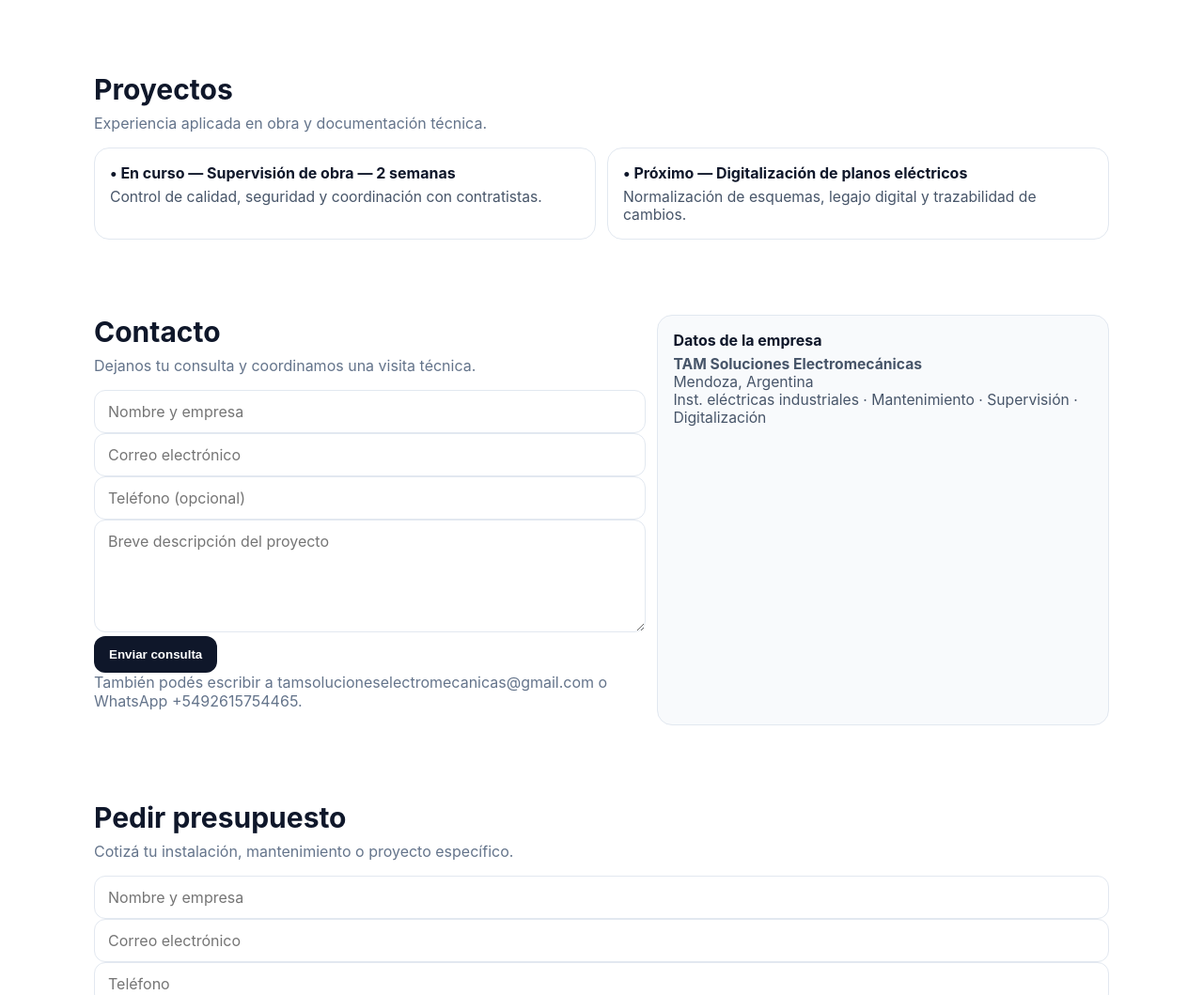
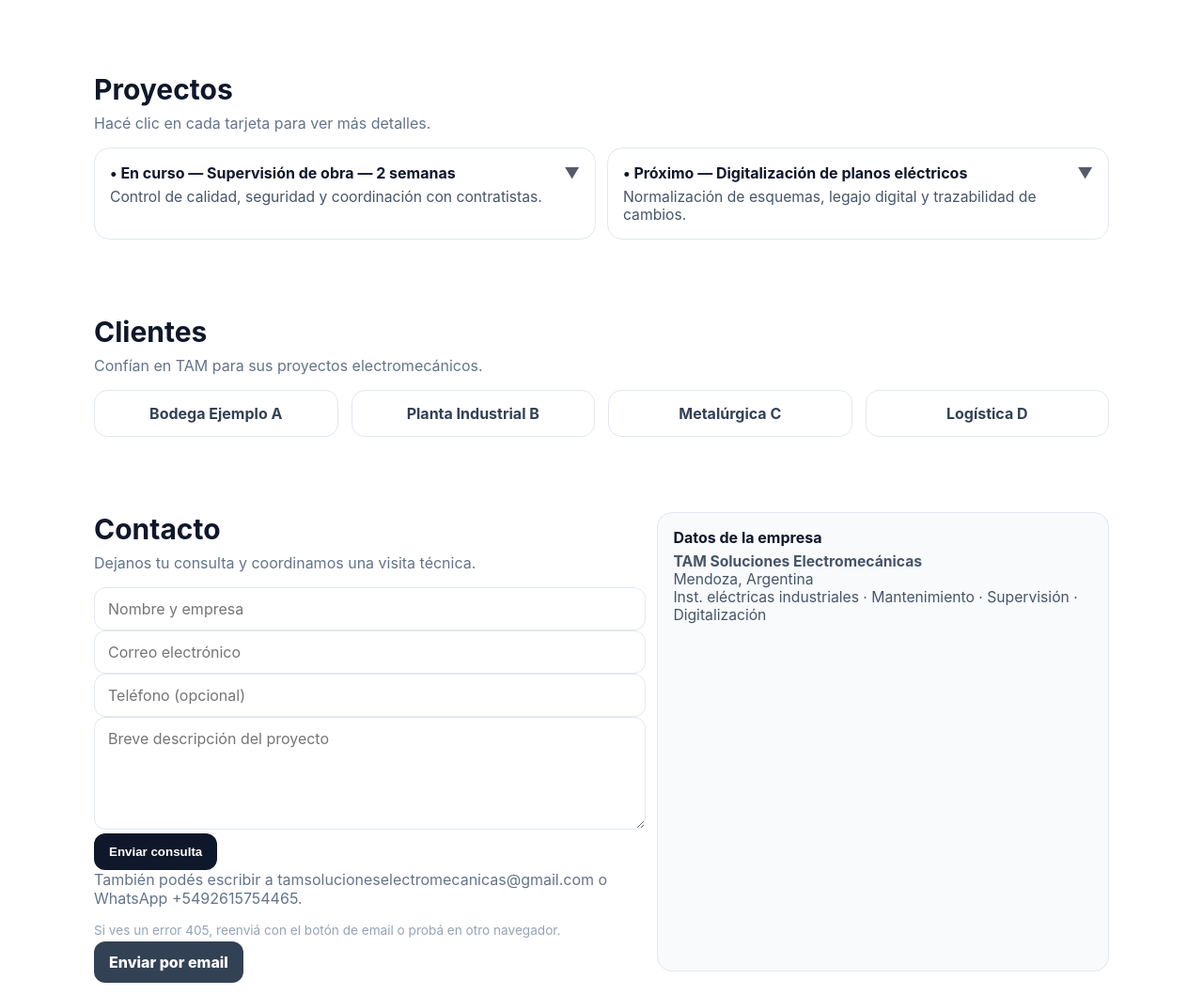
Before and after one commit to worframio/tam-soluciones, a plain HTML site: page index.html in a window 1280 px wide. Shown: the part 782-1841 px from the top of the page at 94% size. Drawn offline with Linux system fonts and the light colour scheme.

Commit message:
Add files via upload

```diff
--- a/index.html
+++ b/index.html
@@ -37,7 +37,8 @@
     h1{font-size:clamp(26px,6vw,44px);line-height:1.08;margin:0 0 10px}
     .lead{font-size:clamp(15px,3.5vw,18px);color:#475569;margin:0 0 16px}
     .hero-card{background:var(--card);border:1px solid var(--ring);border-radius:16px;padding:16px;display:grid;grid-template-columns:1fr 1fr;gap:12px}
-    .card{background:#fff;border:1px solid var(--ring);border-radius:16px;padding:16px}
+    .card{background:#fff;border:1px solid var(--ring);border-radius:16px;padding:16px;transition:box-shadow .2s ease, transform .2s ease;}
+    .card:hover{box-shadow:0 6px 20px rgba(2, 6, 23, 0.08); transform: translateY(-1px);}
     .stamp{display:inline-flex;align-items:center;gap:8px;font-weight:700;color:#065f46;background:#ecfdf5;border:1px solid #d1fae5;padding:6px 10px;border-radius:999px;margin-bottom:8px}
     .section-title{font-size:clamp(20px,4.8vw,30px);margin:0 0 8px}
     .section-sub{color:var(--muted);margin:0 0 16px}
@@ -48,12 +49,22 @@
     .contact{display:grid;grid-template-columns:1.1fr .9fr;gap:12px}
     input,textarea{width:100%;padding:12px 14px;border:1px solid var(--ring);border-radius:12px;font:inherit}
     textarea{min-height:120px}
-    .btn{background:#0f172a;color:#fff;padding:12px 16px;border:none;border-radius:12px;font-weight:800}
+    .btn{background:#0f172a;color:#fff;padding:12px 16px;border:none;border-radius:12px;font-weight:800;cursor:pointer}
     footer{border-top:1px solid var(--ring);padding:24px 0;color:#64748b;font-size:.92rem}
     #topBtn{position: fixed; right: 16px; bottom: 16px; width: 44px; height: 44px; border: none; border-radius: 999px; background: #0f172a; color: #fff; font-size: 20px; font-weight: 700; box-shadow: 0 6px 24px rgba(0,0,0,.15); cursor: pointer; opacity: 0; pointer-events: none; transition: opacity .2s ease;}
     #topBtn:hover{ filter: brightness(0.95); }
-    @media (max-width:960px){ .hero-wrap{grid-template-columns:1fr} .hero-card{grid-template-columns:1fr} .grid3{grid-template-columns:1fr 1fr} .grid2{grid-template-columns:1fr} .contact{grid-template-columns:1fr} .nav a{padding:6px 8px} }
-    @media (max-width:560px){ .grid3{grid-template-columns:1fr} .nav{height:66px} .cta{padding:9px 12px} :root{--headerH:66px} }
+    /* Expandable project card */
+    .proj{cursor:pointer; position:relative}
+    .proj .more{max-height:0; overflow:hidden; transition:max-height .25s ease}
+    .proj.open .more{max-height:240px}
+    .proj h3{display:flex; align-items:center; justify-content:space-between}
+    .chev{transition:transform .2s ease; opacity:.7; margin-left:8px}
+    .proj.open .chev{transform:rotate(180deg)}
+    /* Clients grid */
+    .clients{display:grid; grid-template-columns:repeat(4,minmax(0,1fr)); gap:14px}
+    .client{border:1px solid var(--ring); border-radius:14px; padding:14px; background:#fff; text-align:center; color:#334155; font-weight:700}
+    @media (max-width:960px){ .hero-wrap{grid-template-columns:1fr} .hero-card{grid-template-columns:1fr} .grid3{grid-template-columns:1fr 1fr} .grid2{grid-template-columns:1fr} .contact{grid-template-columns:1fr} .nav a{padding:6px 8px} .clients{grid-template-columns:repeat(2,minmax(0,1fr))} }
+    @media (max-width:560px){ .grid3{grid-template-columns:1fr} .nav{height:66px} .cta{padding:9px 12px} :root{--headerH:66px} .clients{grid-template-columns:1fr} }
   </style>
 </head>
 <body>
@@ -74,7 +85,7 @@
               <rect x="11" y="45" width="8" height="4" rx="1.5" transform="rotate(45 15 47)"/>
             </g>
             <circle cx="32" cy="32" r="12" fill="#ffffff"/>
-            <path d="M37 10 L23 34 H31 L26 54 L45 28 L35 Z" fill="#ff7a00"/>
+            <path d="M37 10 L23 34 H31 L26 54 L45 28 L35 28 Z" fill="#ff7a00"/>
           </svg>
           <div class="t"><strong>TAM</strong><span>Soluciones Electromecánicas</span></div>
         </a>
@@ -82,6 +93,7 @@
       <nav>
         <a href="#servicios">Servicios</a>
         <a href="#proyectos">Proyectos</a>
+        <a href="#clientes">Clientes</a>
         <a href="#contacto">Contacto</a>
         <a class="cta" href="#presupuesto">Pedir presupuesto</a>
       </nav>
@@ -123,8 +135,21 @@
   <section id="proyectos">
     <div class="container">
       <h2 class="section-title">Proyectos</h2>
-      <p class="section-sub">Experiencia aplicada en obra y documentación técnica.</p>
+      <p class="section-sub">Hacé clic en cada tarjeta para ver más detalles.</p>
       <div id="proyectos-grid" class="grid2"></div>
+    </div>
+  </section>
+
+  <section id="clientes">
+    <div class="container">
+      <h2 class="section-title">Clientes</h2>
+      <p class="section-sub">Confían en TAM para sus proyectos electromecánicos.</p>
+      <div class="clients" id="clients-grid">
+        <div class="client">Bodega Ejemplo A</div>
+        <div class="client">Planta Industrial B</div>
+        <div class="client">Metalúrgica C</div>
+        <div class="client">Logística D</div>
+      </div>
     </div>
   </section>
 
@@ -133,6 +158,7 @@
       <div>
         <h2 class="section-title">Contacto</h2>
         <p class="section-sub">Dejanos tu consulta y coordinamos una visita técnica.</p>
+        <!-- FormSubmit -->
         <form action="https://formsubmit.co/tamsolucioneselectromecanicas@gmail.com" method="POST">
           <input type="hidden" name="_subject" value="Nueva consulta — Sitio TAM">
           <input type="hidden" name="_next" value="https://worframio.github.io/tam-soluciones/gracias.html">
@@ -145,6 +171,8 @@
           <textarea name="detalle" placeholder="Breve descripción del proyecto" required></textarea>
           <button class="btn" type="submit">Enviar consulta</button>
           <p class="section-sub">También podés escribir a <a href="mailto:tamsolucioneselectromecanicas@gmail.com">tamsolucioneselectromecanicas@gmail.com</a> o WhatsApp <a href="https://wa.me/5492615754465" target="_blank" rel="noopener">+5492615754465</a>.</p>
+          <p class="section-sub" style="font-size:.85rem;color:#94a3b8">Si ves un error 405, reenviá con el botón de email o probá en otro navegador.</p>
+          <div style="margin-top:8px"><a class="btn" style="background:#334155" href="mailto:tamsolucioneselectromecanicas@gmail.com?subject=Consulta%20desde%20la%20web%20TAM">Enviar por email</a></div>
         </form>
       </div>
       <div class="card" style="background:var(--card)">
@@ -171,6 +199,7 @@
         <input name="servicio" placeholder="Servicio (instalación/mantenimiento/otro)" />
         <textarea name="detalle" placeholder="Descripción técnica (potencias, tableros, planos)"></textarea>
         <button class="btn" type="submit">Solicitar presupuesto</button>
+        <div style="margin-top:8px"><a class="btn" style="background:#334155" href="mailto:tamsolucioneselectromecanicas@gmail.com?subject=Presupuesto%20desde%20la%20web%20TAM">Enviar por email</a></div>
       </form>
     </div>
   </section>
@@ -192,15 +221,23 @@
       topBtn.style.pointerEvents = window.scrollY > 400 ? 'auto' : 'none';
     });
     topBtn.addEventListener('click', () => window.scrollTo({ top: 0, behavior: 'smooth' }));
+
+    // Render proyectos (expandibles)
     fetch('projects.json', {cache: 'no-store'})
       .then(r => r.json())
       .then(items => {
         const grid = document.getElementById('proyectos-grid');
-        items.forEach(p => {
+        items.forEach((p, idx) => {
           const el = document.createElement('article');
-          el.className = 'card';
-          el.innerHTML = `<h3>${p.estado ? '• ' + p.estado + ' — ' : ''}${p.titulo}</h3>
-                          <p>${p.descripcion}</p>`;
+          el.className = 'card proj';
+          el.innerHTML = `
+            <h3>${p.estado ? '• ' + p.estado + ' — ' : ''}${p.titulo}
+              <span class="chev">▼</span>
+            </h3>
+            <p>${p.descripcion}</p>
+            <div class="more">${p.detalles ? p.detalles : ''}</div>
+          `;
+          el.addEventListener('click', () => el.classList.toggle('open'));
           grid.appendChild(el);
         });
       })
--- a/projects.json
+++ b/projects.json
@@ -2,11 +2,13 @@
   {
     "estado": "En curso",
     "titulo": "Supervisión de obra — 2 semanas",
-    "descripcion": "Control de calidad, seguridad y coordinación con contratistas."
+    "descripcion": "Control de calidad, seguridad y coordinación con contratistas.",
+    "detalles": "<ul><li>Coordinación diaria con contratistas</li><li>Checklist de seguridad</li><li>Informe de avance semanal</li></ul>"
   },
   {
     "estado": "Próximo",
     "titulo": "Digitalización de planos eléctricos",
-    "descripcion": "Normalización de esquemas, legajo digital y trazabilidad de cambios."
+    "descripcion": "Normalización de esquemas, legajo digital y trazabilidad de cambios.",
+    "detalles": "<ul><li>Vectorización y estandarización</li><li>Identificación de tableros/circuitos</li><li>Entrega en PDF y DWG</li></ul>"
   }
 ]
```
